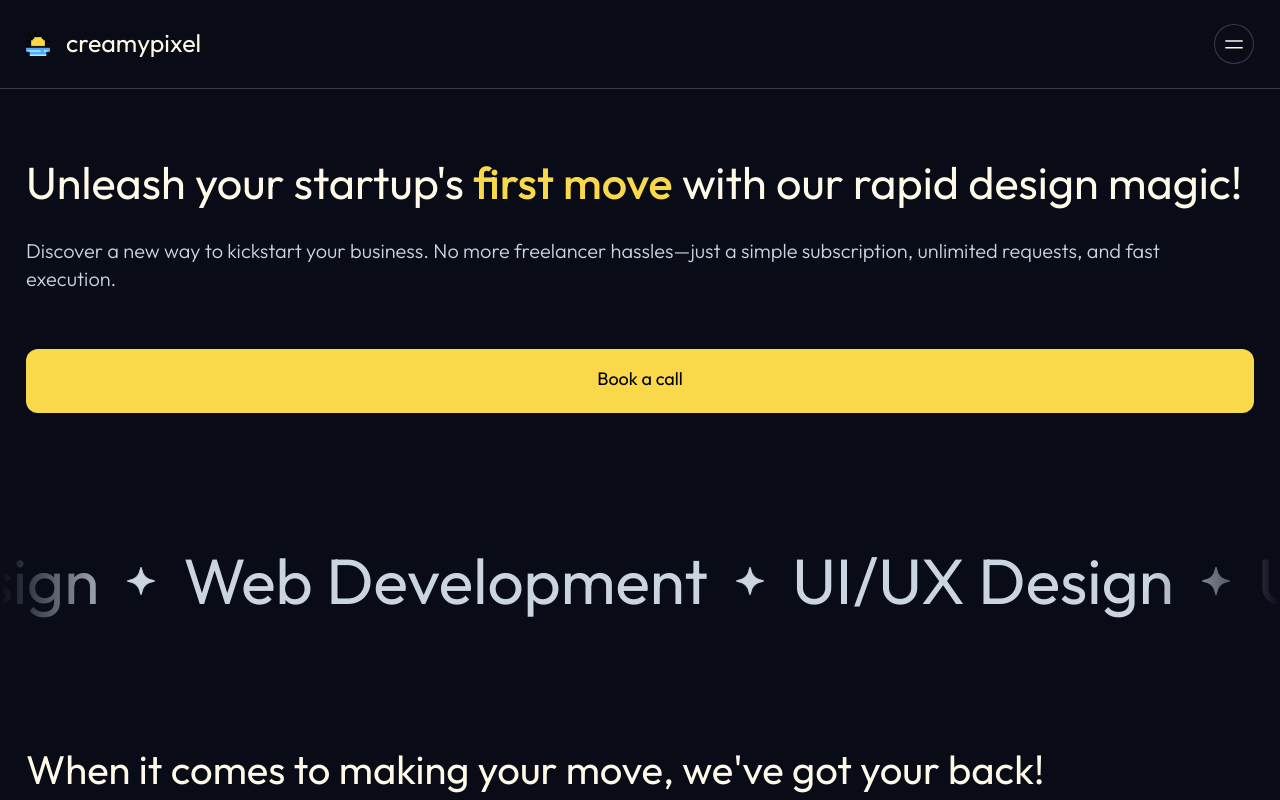
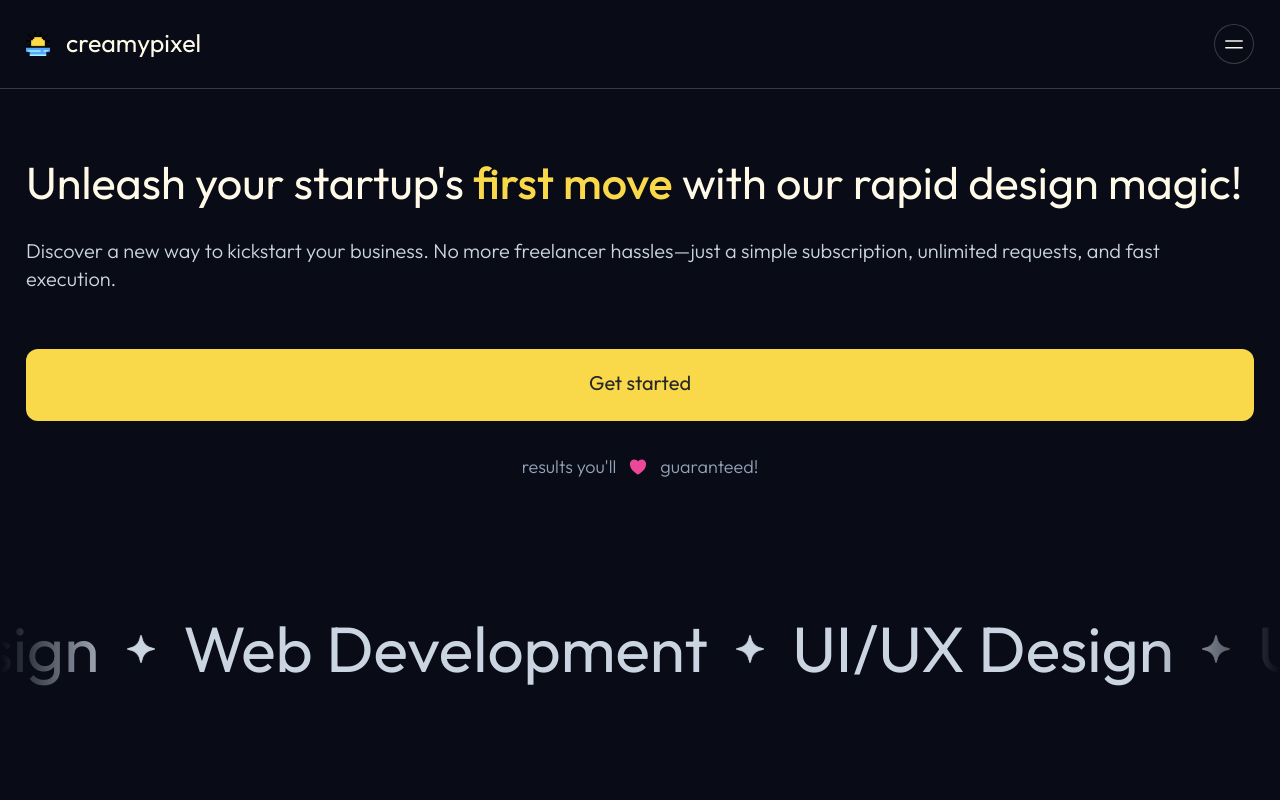
Before and after one commit to alif-firdaus/creamypixel, a React (Create React App) app: page / in a window 1280 px wide. Shown: the top 800 px of the page. Built offline with nearby package versions, Linux system fonts and the light colour scheme.

Commit message:
HeroSection : updated

```diff
--- a/src/components/HeroSection.jsx
+++ b/src/components/HeroSection.jsx
@@ -1,4 +1,7 @@
 import React from "react";
+
+// Import HeroIcons
+import { HeartIcon } from "@heroicons/react/24/solid";
 
 const HeroSection = () => {
 	return (
@@ -15,8 +18,17 @@ const HeroSection = () => {
 			</p>
 
 			{/* Main Button */}
-			<div className="flex items-center justify-center pt-4 pb-5 text-lg bg-primary mt-14 rounded-xl">
-				Book a call
+			<div className="flex items-center justify-center pt-5 pb-6 text-xl text-black bg-primary mt-14 rounded-xl">
+				Get started
+			</div>
+			<div className="flex items-center justify-center gap-3 mt-8">
+				<p className="text-lg font-light text-center text-slate-400">
+					results you'll
+				</p>
+				<HeartIcon className="w-5 text-center text-pink-500" />
+				<p className="text-lg font-light text-center text-slate-400">
+					guaranteed!
+				</p>
 			</div>
 		</div>
 	);
```
